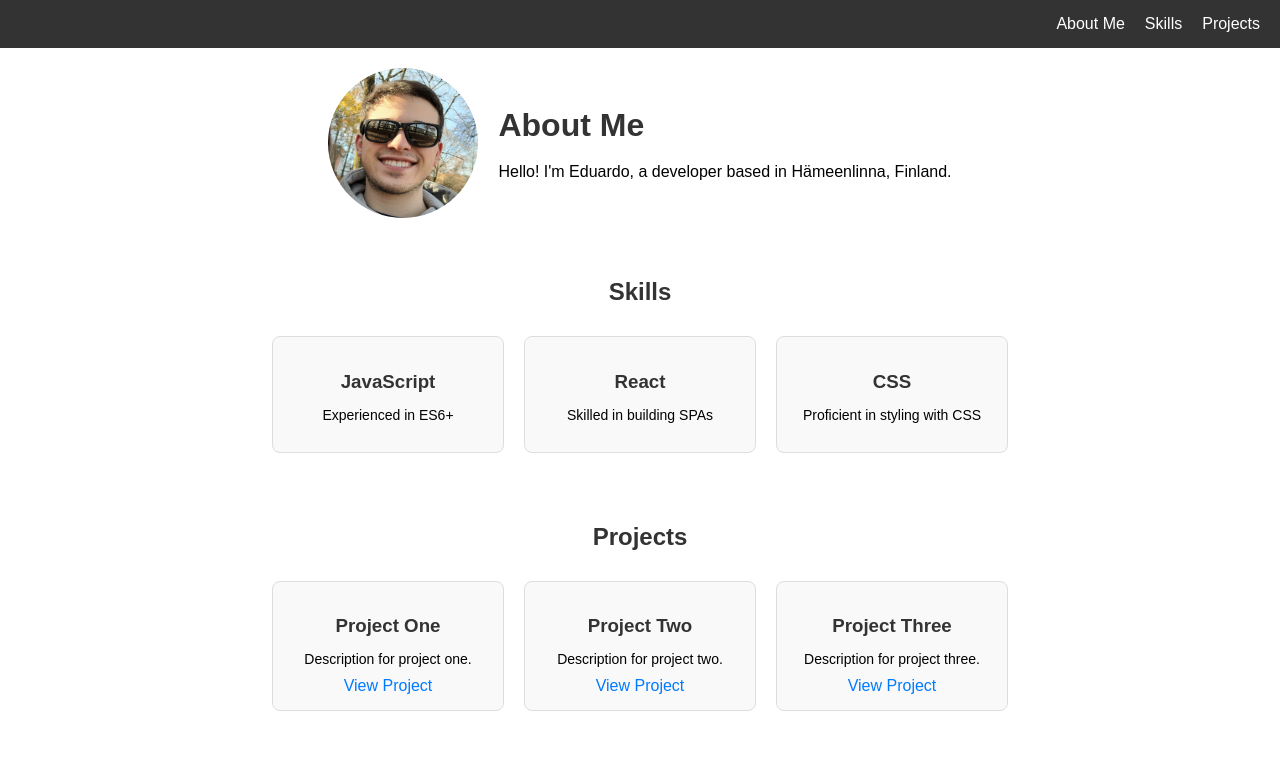
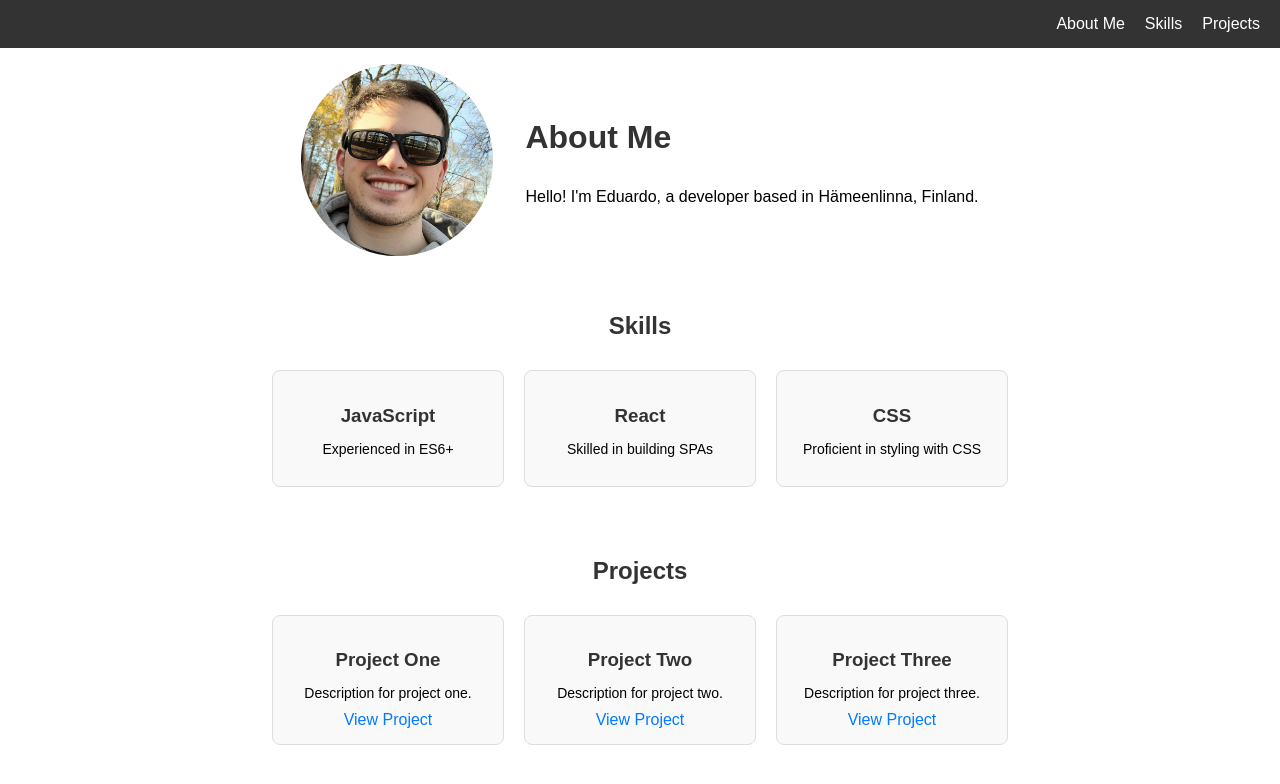
Before and after one commit to Ebassani/portfolio, a React (Create React App) app: page / in a window 1280 px wide. Shown: the top 784 px of the page. Built offline with nearby package versions, Linux system fonts and the light colour scheme.

Commit message:
Changing css size units in About me

```diff
--- a/src/styles/AboutMe.css
+++ b/src/styles/AboutMe.css
@@ -2,24 +2,20 @@
   display: flex;
   align-items: center;
   justify-content: center;
-    margin: 20px;
+  margin: 1rem;
 }
 
 .profile-pic {
-    width: 150px;
-    height: 150px;
+  width: 12rem;
+  height: 12rem;
   border-radius: 50%;
-    margin-right: 20px;
+  margin-right: 2rem;
 }
 
 .about-me-text {
-    max-width: 600px;
+  max-width: 40%;
 }
 
 .about-me-text h1 {
-    margin-bottom: 10px;
+  margin-bottom: 2rem;
 }
-
-  .about-me-text p {
-    line-height: 1.5;
-  }
```
Also changed, not shown: src/styles/Projects.css (indentation only), src/styles/Skills.css (indentation only). Lines whose indentation alone changed are shown as unchanged.
